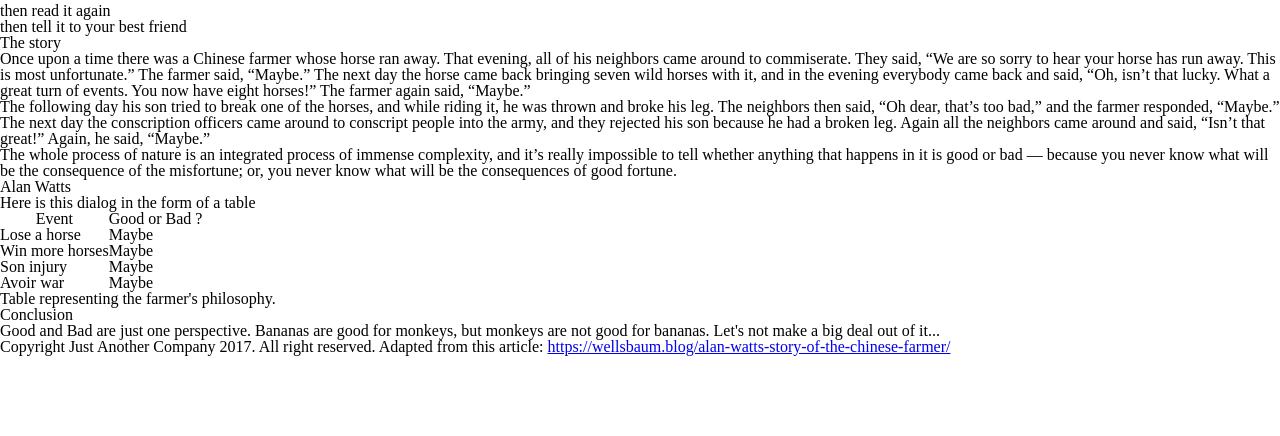
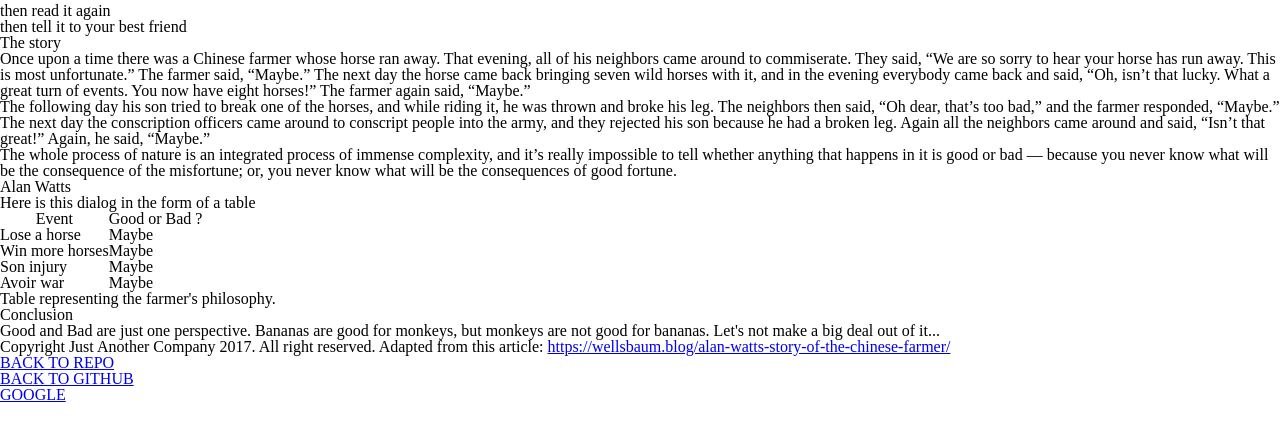
Before and after one commit to ThomasBackers/progressive-enhancement, a plain HTML site: page index.html in a window 1280 px wide. Shown: the part 364-800 px from the top of the page. Drawn offline with Linux system fonts and the light colour scheme.

Commit message:
links added

```diff
--- a/index.html
+++ b/index.html
@@ -96,6 +96,17 @@
             Copyright Just Another Company 2017. All right reserved. Adapted from
             this article: <a href="https://wellsbaum.blog/alan-watts-story-of-the-chinese-farmer/">https://wellsbaum.blog/alan-watts-story-of-the-chinese-farmer/</a>
         </p>
+        <ul>
+            <li>
+                <a href="https://github.com/ThomasBackers/progressive-enhancement">BACK TO REPO</a>
+            </li>
+            <li>
+                <a href="https://github.com/">BACK TO GITHUB</a>
+            </li>
+            <li>
+                <a href="https://www.google.com/">GOOGLE</a>
+            </li>
+        </ul>
     </footer>
 </body>
 </html>
```
